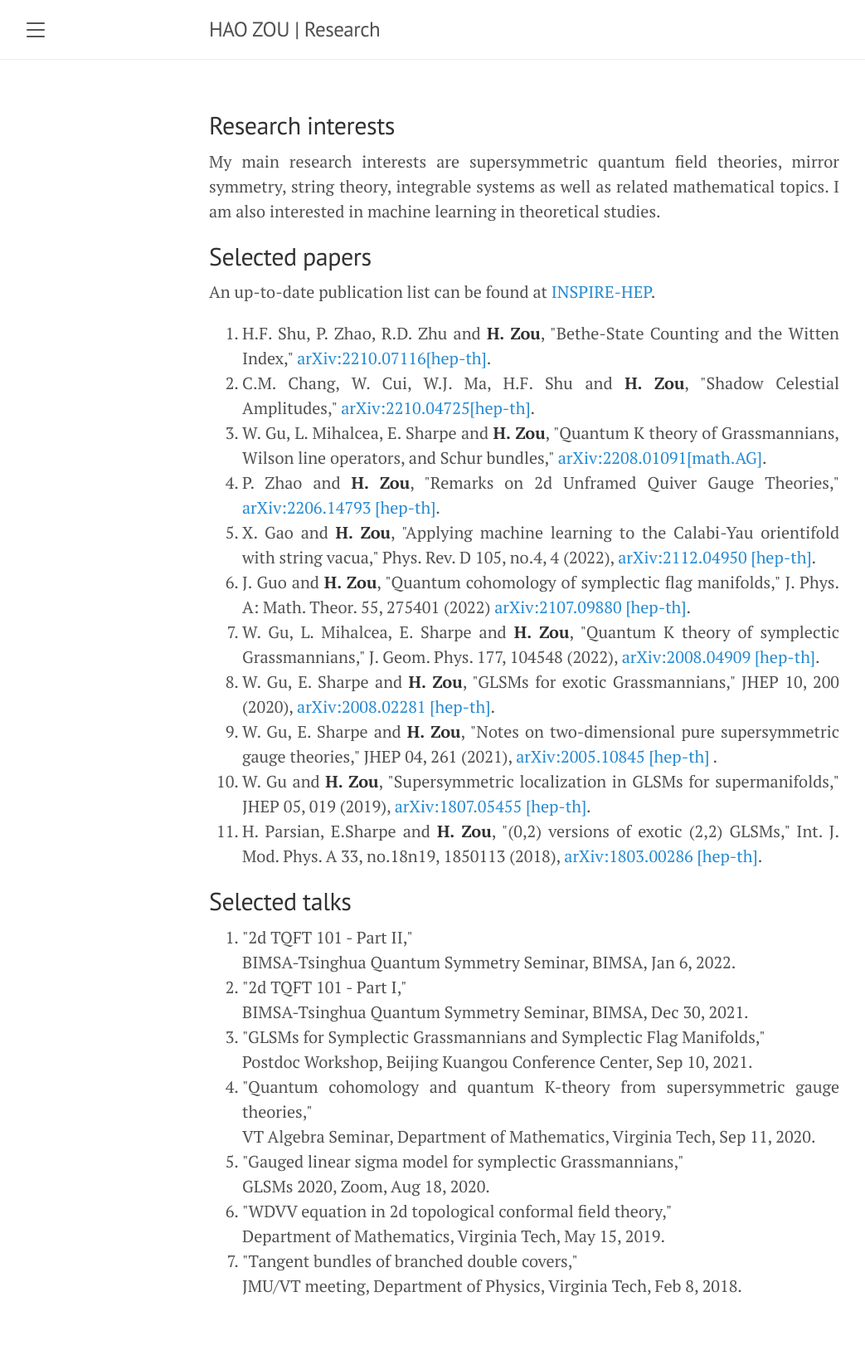
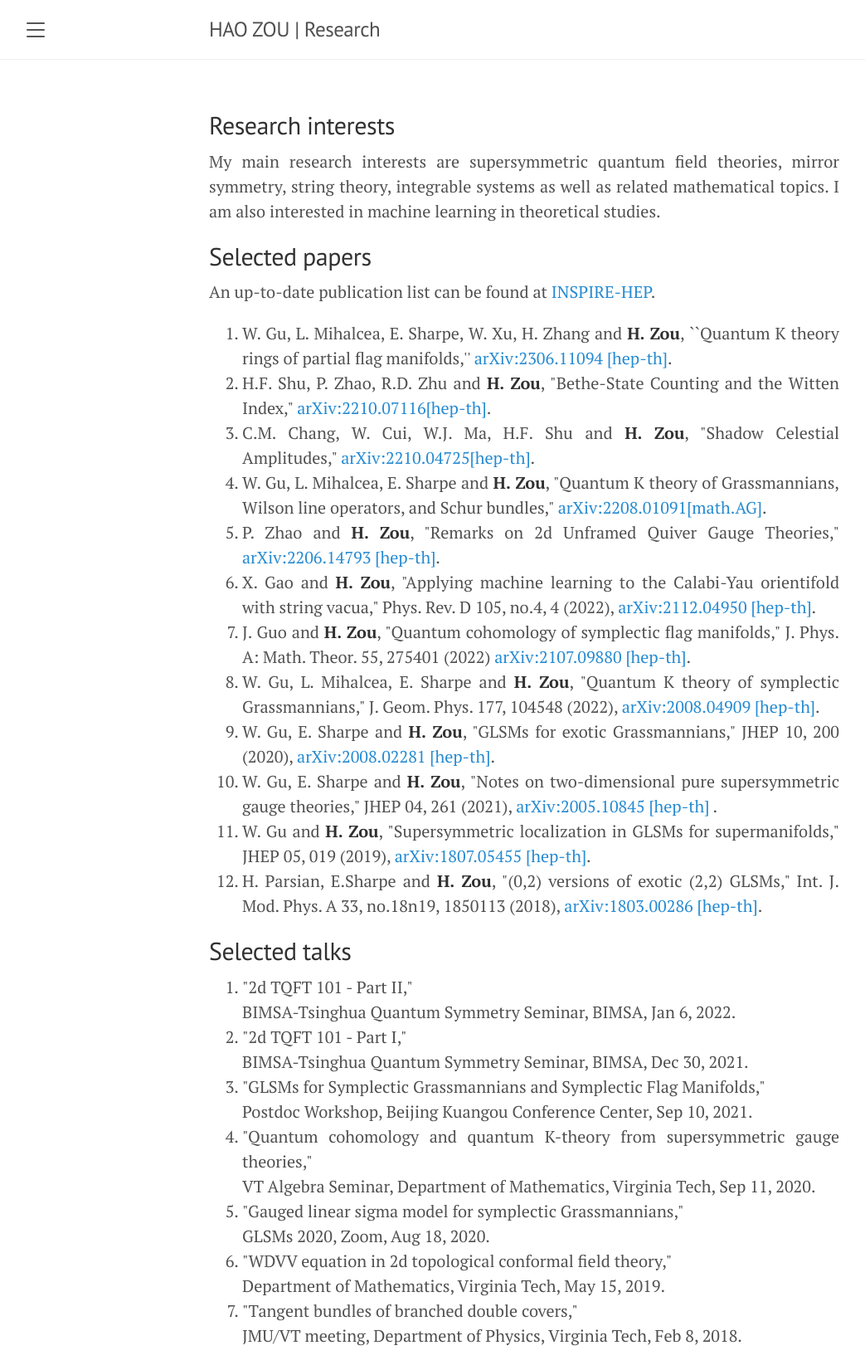
Before and after one commit to hhzou/hhzou.github.io, a Jekyll site: the page built from research/index.html, in a window 1280 px wide. Shown: the whole page at 83% size, without its empty margins (8-1051 px from the left). Built offline with Jekyll 4.4.1, drawn with Linux system fonts in a browser that asks for light colours; before the commit the page ends 1585 px from its top, so only the background shows below that.

Commit message:
Update index.html

```diff
--- a/research/index.html
+++ b/research/index.html
@@ -14,6 +14,7 @@
 	<!--
 		<li>W. Gu, L. Mihalcea, E. Sharpe and <strong>H. Zou</strong>, "Quantum K theory of Grassmannians, Wilson line operators, and Schur bundles, " in preparation.</li>
 	-->
+		<li> W. Gu, L. Mihalcea, E. Sharpe, W. Xu, H. Zhang and <strong>H. Zou</strong>, ``Quantum K theory rings of partial flag manifolds,'' <a href="https://arxiv.org/abs/2306.11094"> arXiv:2306.11094 [hep-th]</a>. </li>
 		<li> H.F. Shu, P. Zhao, R.D. Zhu and <strong>H. Zou</strong>, "Bethe-State Counting and the Witten Index," <a href="https://arxiv.org/abs/2210.07116"> arXiv:2210.07116[hep-th]</a>.</li>
 		<li> C.M. Chang, W. Cui, W.J. Ma, H.F. Shu and <strong>H. Zou</strong>, "Shadow Celestial Amplitudes," <a href="https://arxiv.org/abs/2210.04725"> arXiv:2210.04725[hep-th]</a>. </li>
 		<li> W. Gu, L. Mihalcea, E. Sharpe and <strong>H. Zou</strong>, "Quantum K theory of Grassmannians, Wilson line operators, and Schur bundles," <a href="https://arxiv.org/abs/2208.01091"> arXiv:2208.01091[math.AG]</a>.</li>
```
